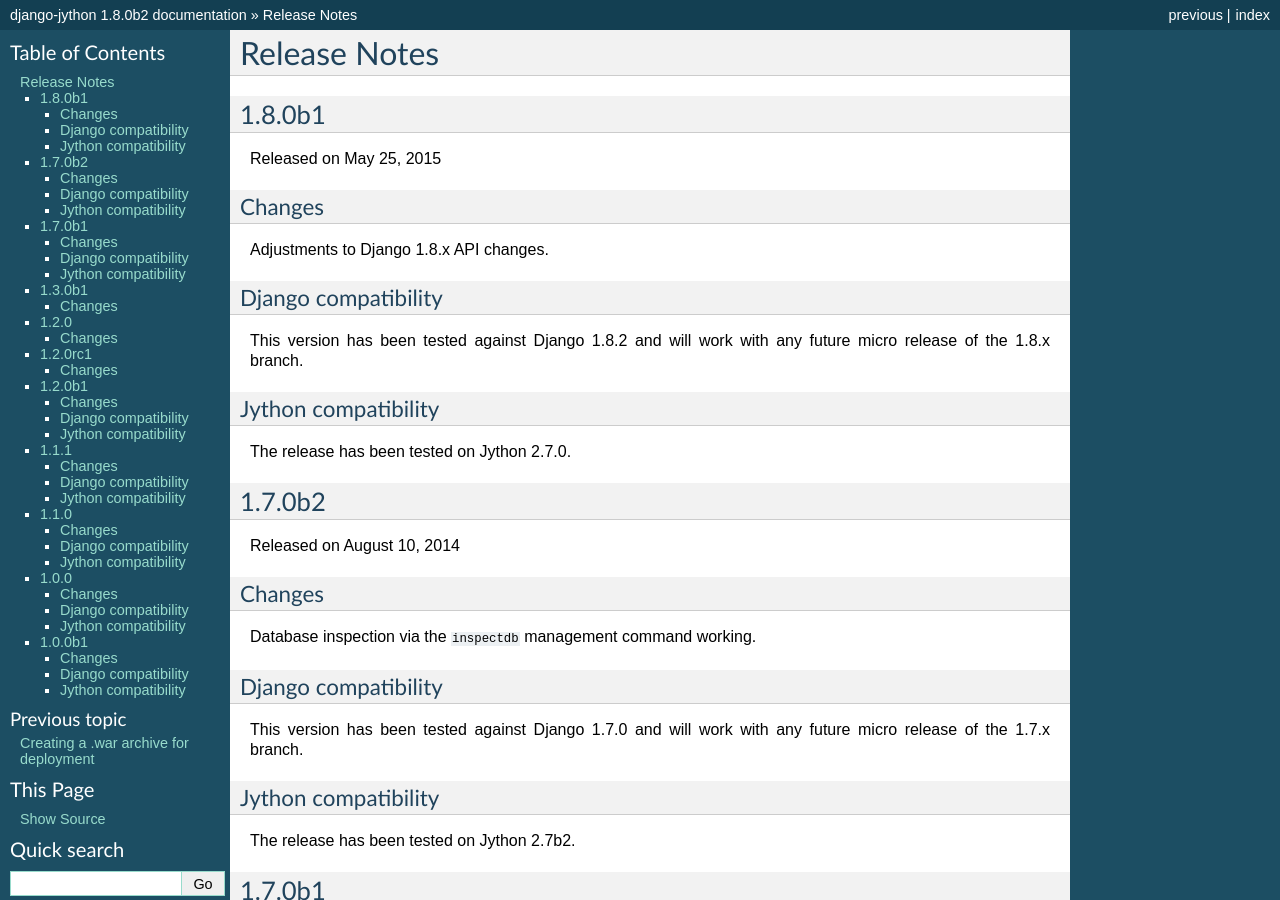
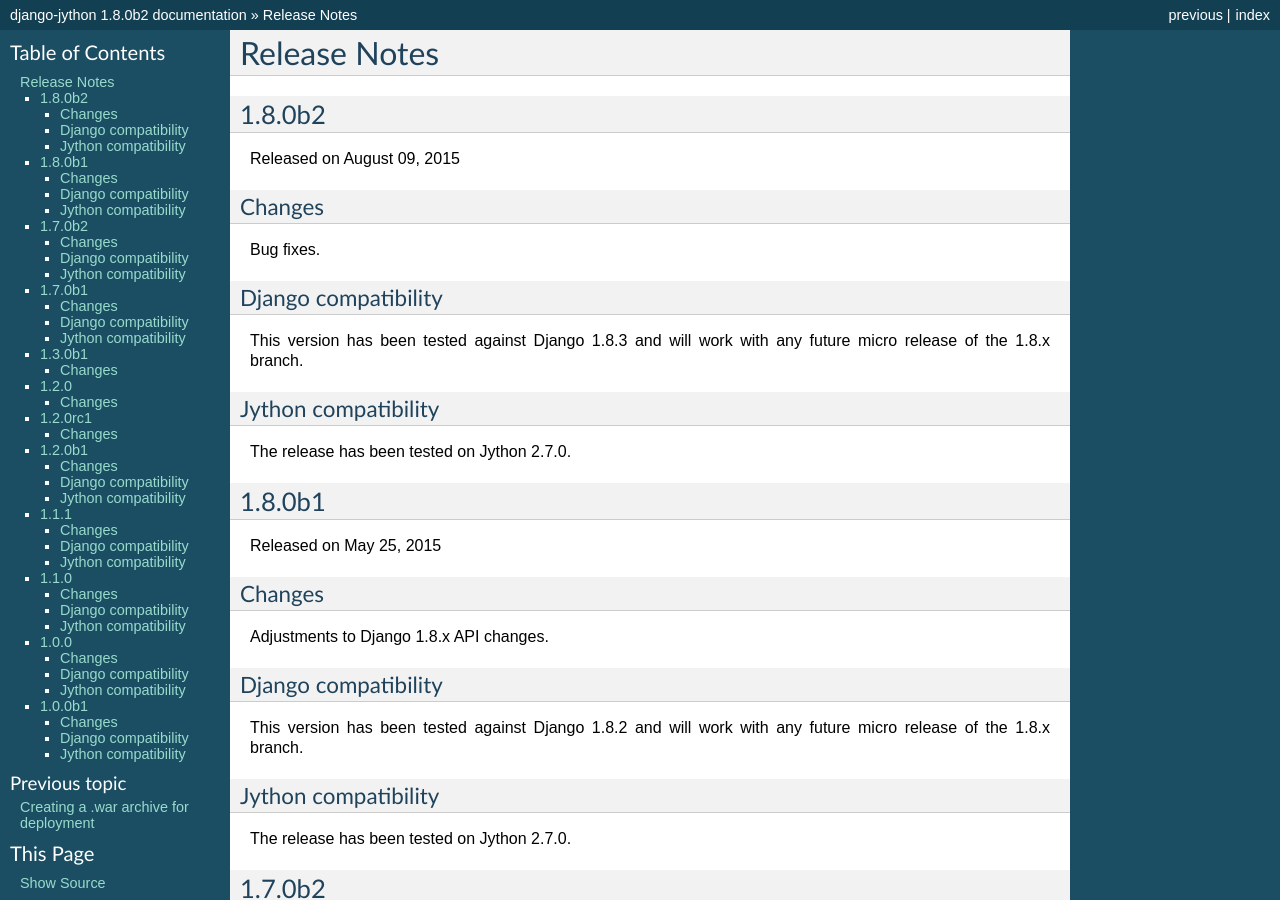
Before and after one commit to beachmachine/django-jython, a Sphinx documentation site: the page built from docs/release-notes.rst, in a window 1280 px wide and 900 px high. Built offline with Sphinx 7.4.7, drawn with Linux system fonts in a browser that asks for light colours.

Commit message:
Release notes

```diff
--- a/docs/release-notes.rst
+++ b/docs/release-notes.rst
@@ -1,5 +1,26 @@
 Release Notes
 =============
+
+1.8.0b2
+-------
+
+Released on August 09, 2015
+
+Changes
+~~~~~~~
+
+Bug fixes.
+
+Django compatibility
+~~~~~~~~~~~~~~~~~~~~
+
+This version has been tested against Django 1.8.3 and will work with any future
+micro release of the 1.8.x branch.
+
+Jython compatibility
+~~~~~~~~~~~~~~~~~~~~
+
+The release has been tested on Jython 2.7.0.
 
 1.8.0b1
 -------
```
